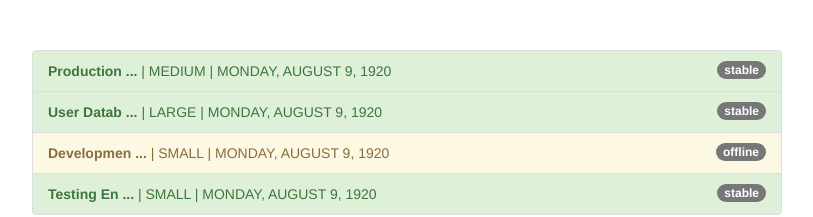
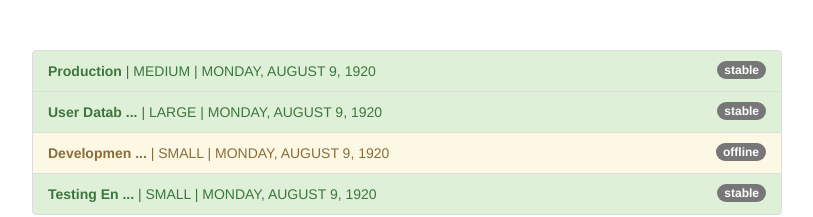
Before and after one commit to sercanKulig/Angular-pipes, an Angular app: page / in a window 1280 px wide. Shown: the top 217 px of the page, without its empty margins (233-1046 px from the left). Built offline with nearby package versions, Linux system fonts and the light colour scheme.

Commit message:
Parametrizing a Custom Pipe

```diff
--- a/src/app/app.component.html
+++ b/src/app/app.component.html
@@ -10,7 +10,7 @@
             class="badge">
             {{ server.status }}
           </span>
-          <strong>{{ server.name | shorten }} </strong>
+          <strong>{{ server.name | shorten:0:10 }} </strong>
           |  {{ server.instanceType | uppercase }}
           | {{ server.started | date:'fullDate' | uppercase}}
 
--- a/src/app/app.component.ts
+++ b/src/app/app.component.ts
@@ -9,7 +9,7 @@ export class AppComponent {
   servers = [
     {
       instanceType: 'medium',
-      name: 'Production Server',
+      name: 'Production',
       status: 'stable',
       started: new Date(15, 1, 2017)
     },
--- a/src/app/shorten.pipe.ts
+++ b/src/app/shorten.pipe.ts
@@ -4,10 +4,10 @@ import {Pipe, PipeTransform} from '@angular/core';
   name: 'shorten'
 })
 export class ShortenPipe implements PipeTransform {
-  transform(value: any) {
-    if(value.length > 10){
-      return value.substr(0,10) + ' ...';
+  transform(value: any, start: number, limit: number) {
+    if(value.length > 10) {
+      return value.substr(start,limit) + ' ...';
     }
+    return value;
   }
-
 }
```
